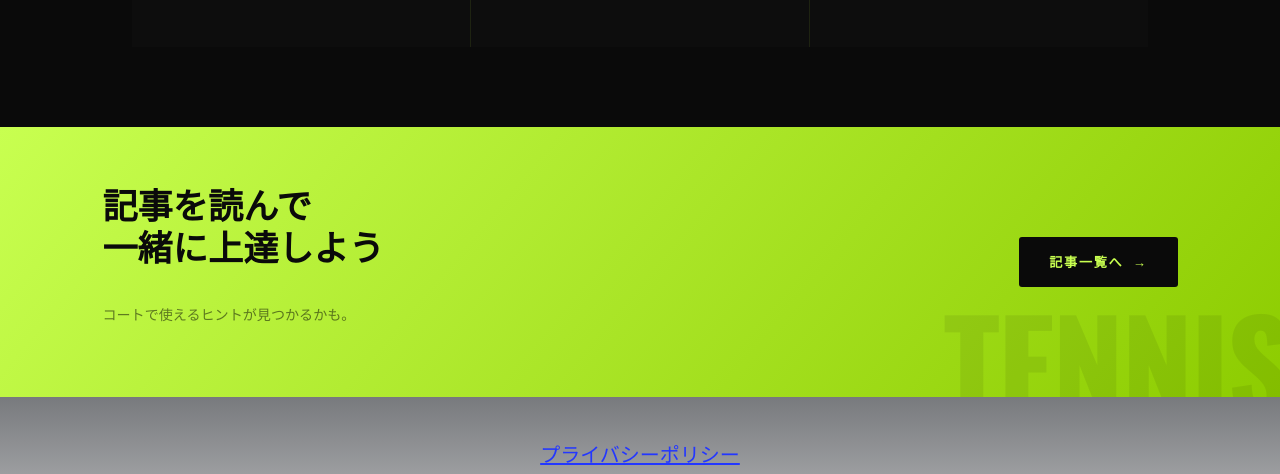
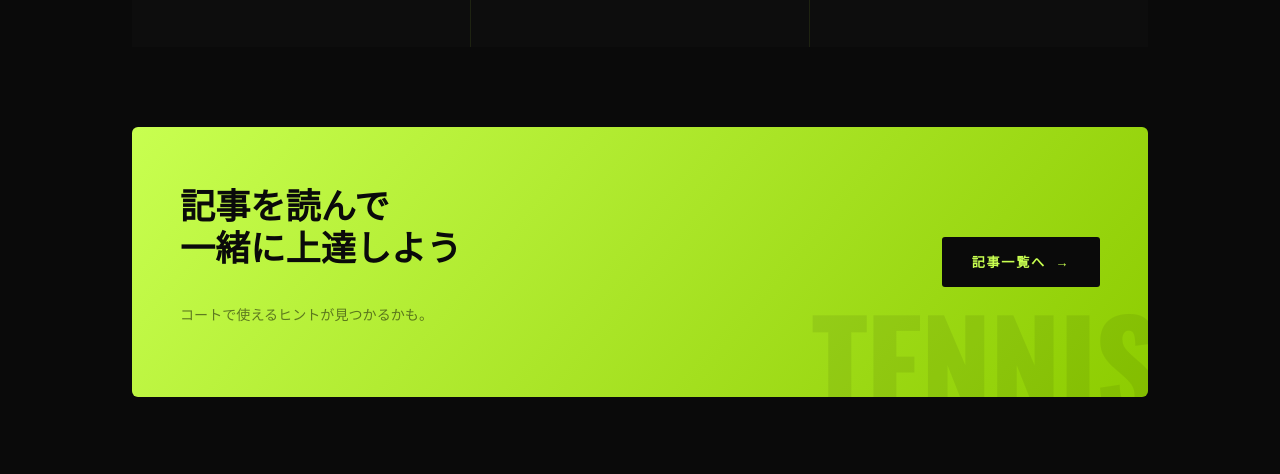
Before and after one commit to MizunoTakamasa/my-tennis-blog, an Astro site: page / in a window 1280 px wide. Shown: the part 1410-1884 px from the top of the page. Built offline with nearby package versions, Linux system fonts and the light colour scheme; Astro itself is replaced by a stand-in of ours.

Commit message:
new article4

```diff
--- a/src/pages/index.astro
+++ b/src/pages/index.astro
@@ -327,14 +327,14 @@ import Footer from '../components/Footer.astro';
 
       /* ===== CTA ===== */
       .t-cta-wrap {
-        padding: 0;
-        width: 100vw;
-        margin-left: calc(50% - 50vw);
+        padding: 0 2rem 5rem;
+        max-width: 1080px;
+        margin: 0 auto;
       }
       .t-cta {
         background: linear-gradient(130deg, #c8ff50 0%, #8dcc00 100%);
-        border-radius: 0;
-        padding: 3.5rem clamp(2rem, 8vw, 8rem);
+        border-radius: 6px;
+        padding: 3.5rem 3rem;
         display: flex;
         align-items: center;
         justify-content: space-between;
```
